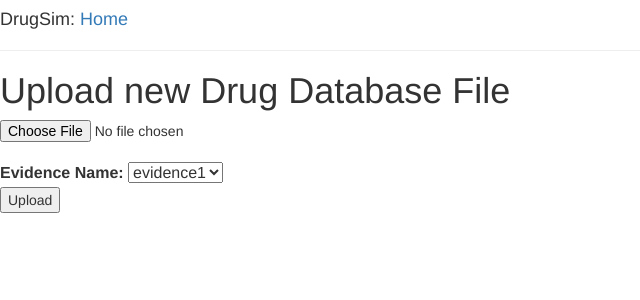
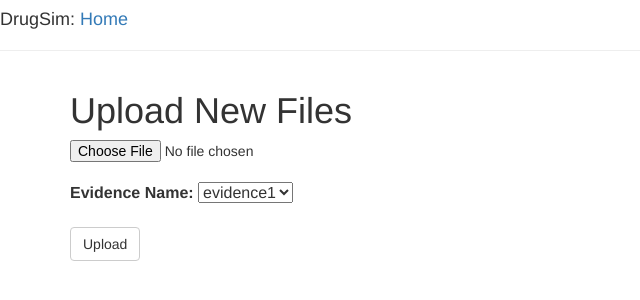
Before and after one commit to sharonpkingsley/BINF3111, a Flask app: page /upload in a window 1280 px wide. Shown: the top 300 px of the page, without its empty margins (0-640 px from the left). Run offline with Flask 2, Linux system fonts and the light colour scheme; some libraries are stand-ins or nearby versions.

Commit message:
more graphical design

```diff
--- a/combined/app.py
+++ b/combined/app.py
@@ -164,11 +164,11 @@ def result(query,evidence, threshold):
 
         if len(data) >0:
         # no url change now
-            return render_template('result.html',tables=[datadf.to_html()], titles = titles)
+            return render_template('result.html',tables=[datadf.to_html(classes='table')], titles = titles)
         else:
             return render_template('error.html', error = 'No result!')
     elif request.method == 'POST':
-        if request.form['submit'] == 'Get Data':
+        #if request.form['submit'] == 'Get Data':
             #query = request.form['drug']
             #evidence_input_name = get_evis()
             #print drug_input_name
--- a/combined/templates/index.html
+++ b/combined/templates/index.html
@@ -4,7 +4,7 @@
 {% block content %}
     <h1>Index</h1>
         <p>
-        	<button onclick="window.location.href='search'">Search</button><br>
-        	<button onclick="window.location.href='upload'">Upload</button>
+        	<button class="btn btn-default" onclick="window.location.href='search'">Search</button><br><br>
+        	<button class="btn btn-default" onclick="window.location.href='upload'">Upload</button>
         </p>
 {% endblock %}
--- a/combined/templates/search.html
+++ b/combined/templates/search.html
@@ -74,7 +74,10 @@
         </div>
 
 
-        <p><input type="submit" class="btn btn-default" value="Search"></p>
+        <p><button type="submit" class="btn btn-default">
+            <span class="glyphicon glyphicon-search"></span> Search
+            </button>
+        </p>
     </form>
 </div>
 {% endblock %}
--- a/combined/templates/upload.html
+++ b/combined/templates/upload.html
@@ -2,12 +2,11 @@
 {% extends "base.html" %}
 
 {% block content %}
-  <!doctype html>
+  <div class="container">
     <title>Upload new File</title>
-    <h1>Upload new Drug Database File</h1>
+    <h1>Upload New Files</h1>
     <form action="" method=post enctype=multipart/form-data>
       <p><input type=file name=file><br>
-      	 <!--<input type="text" name="evidence"/>-->
 
     	<table>
           <td>
@@ -17,7 +16,8 @@
 			<option value="{{ x }}"{% if loop.first %} SELECTED{% endif %}>{{ x }}</option>
 			{% endfor %}</select>
           </td>
-        </table>
-      <input type=submit value=Upload>
+        </table><br>
+      <input class="btn btn-default" type=submit value=Upload>
     </form>
+  </div>
 {% endblock %}
```
Also changed, not shown: combined/templates/result.html (+11 -9 lines).
